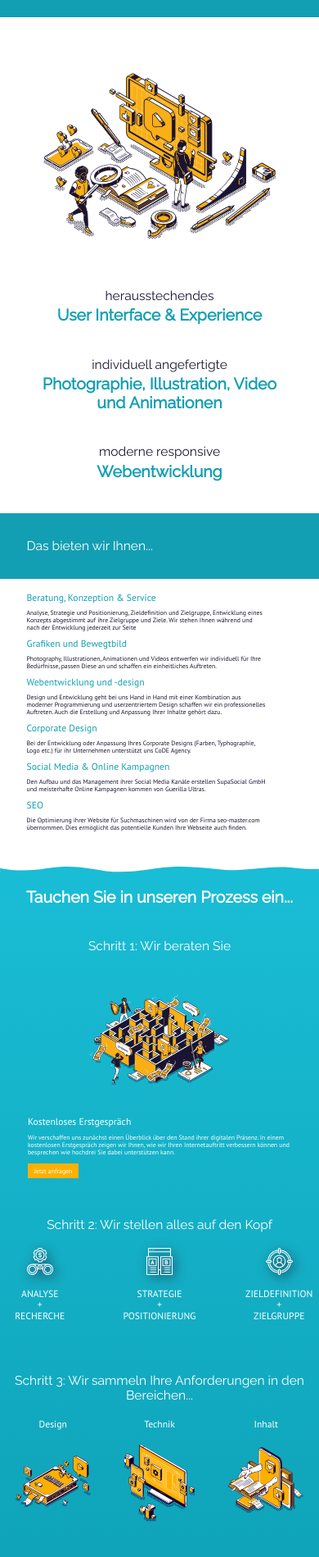
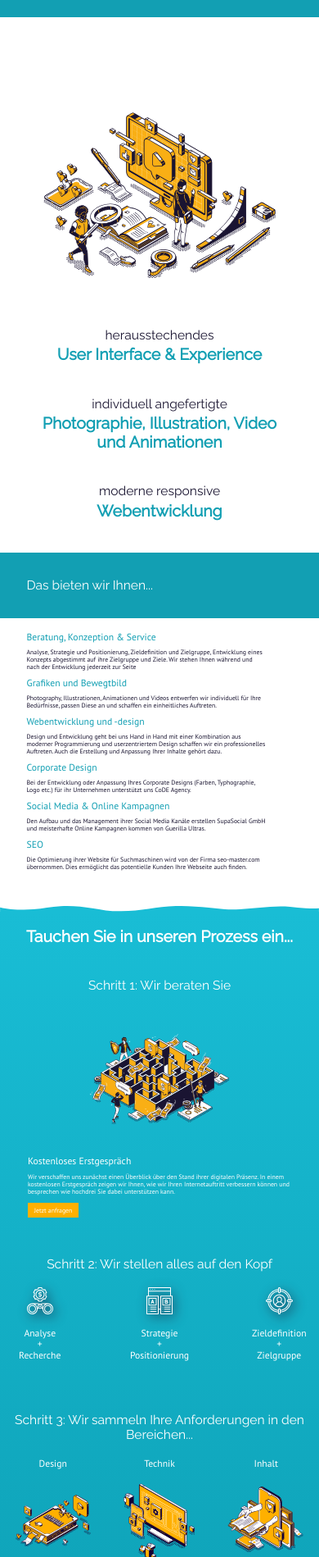
Before and after one commit to Jesse95/jesse95.github.io, a plain HTML site: page index.html in a window 390 px wide. Shown: the part 101-2000 px from the top of the page at 82% size. Drawn offline with Linux system fonts and the light colour scheme; a web font is replaced by a local one.

Commit message:
Formatierung

```diff
--- a/css/style.css
+++ b/css/style.css
@@ -18,6 +18,7 @@ html {
     padding: 0;
     border: 0;
 }
+
 
 .container {
     margin: 0 auto;
@@ -280,7 +281,8 @@ ul {
     order: 2;
     display: flex;
     align-items: center;
-    margin-top: 10em;
+    margin-top: 5em;
+    width: 100%;
 }
 
 .cover {
@@ -297,7 +299,7 @@ ul {
 }
 
 .coverHeadline {
-    width: calc(4 * var(--row-width));
+    width: calc(5 * var(--row-width));
 }
 
 .cover h1 {
@@ -313,6 +315,13 @@ ul {
 /* About Area */
 .aboutBG {
     order: 3;
+}
+
+.hoverbox {
+    background-color: #FFB000;
+    width: calc(4 * var(--row-width));
+    padding: 1em;
+    color: white;
 }
 
 .about {
@@ -843,9 +852,6 @@ footer {
         text-align: center;
     }
 
-    header {
-        height: auto;
-    }
 
     #headerAreaBG.scroll .logo {
         color: #129FB3;
@@ -917,6 +923,9 @@ footer {
         position: absolute;
         color: white;
     }
+    .coverBG {
+        margin-top: 13em;
+    }
 
     .cover {
         flex-direction: column-reverse;
@@ -933,6 +942,7 @@ footer {
     .coverImage {
         width: 90%;
     }
+
 
     .aboutContent {
         flex-direction: column;
@@ -1084,4 +1094,8 @@ footer {
         width: calc(7 * var(--row-width));
     }
 
+    .coverBG {
+        margin-top: 8em;
+    }
+
 }
--- a/index.html
+++ b/index.html
@@ -22,7 +22,7 @@
 </head>
 <body>
 <div class="container">
-    <header>
+
         <section id="headerAreaBG" class="headerAreaBG">
             <div class="headerArea">
                 <p class="logo">hochdrei</p>
@@ -46,6 +46,9 @@
                     <div class="coverHeadlineItem">
                         <h2 class="g">herausstechendes</h2>
                         <h1 class="b">User Interface & Experience</h1>
+<!--                        <div class="hoverbox">-->
+<!--                            <p>TEXT</p>-->
+<!--                        </div>-->
                     </div>
                     <div class="coverHeadlineItem">
                         <h2 class="g">individuell angefertigte</h2>
@@ -59,7 +62,7 @@
                 <img class="coverImage" alt="Moin" src="figures/agentur.svg">
             </div>
         </section>
-    </header>
+
 
     <section id="about" class="aboutBG">
         <div class="aboutHeadlineBG">
@@ -148,22 +151,22 @@
             <div class="step2Content">
                 <div class="step2Item">
                     <img class="step2Image" src="figures/icons/analyse.svg" alt="Analyse und Recherche">
-                    <h3>ANALYSE</h3>
+                    <h3>Analyse</h3>
                     <h3>+</h3>
-                    <h3>RECHERCHE</h3>
+                    <h3>Recherche</h3>
                 </div>
                 <div class="step2Item">
                     <img class="step2Image" src="figures/icons/strategy.svg" alt="Strategie und Positionierung">
-                    <h3>STRATEGIE</h3>
+                    <h3>Strategie</h3>
                     <h3>+</h3>
-                    <h3>POSITIONIERUNG</h3>
+                    <h3>Positionierung</h3>
 
                 </div>
                 <div class="step2Item">
                     <img class="step2Image" src="figures/icons/target.svg" alt="Zieldefinition und Zielgruppe">
-                    <h3>ZIELDEFINITION</h3>
+                    <h3>Zieldefinition</h3>
                     <h3>+</h3>
-                    <h3>ZIELGRUPPE</h3>
+                    <h3>Zielgruppe</h3>
                 </div>
             </div>
 
```
